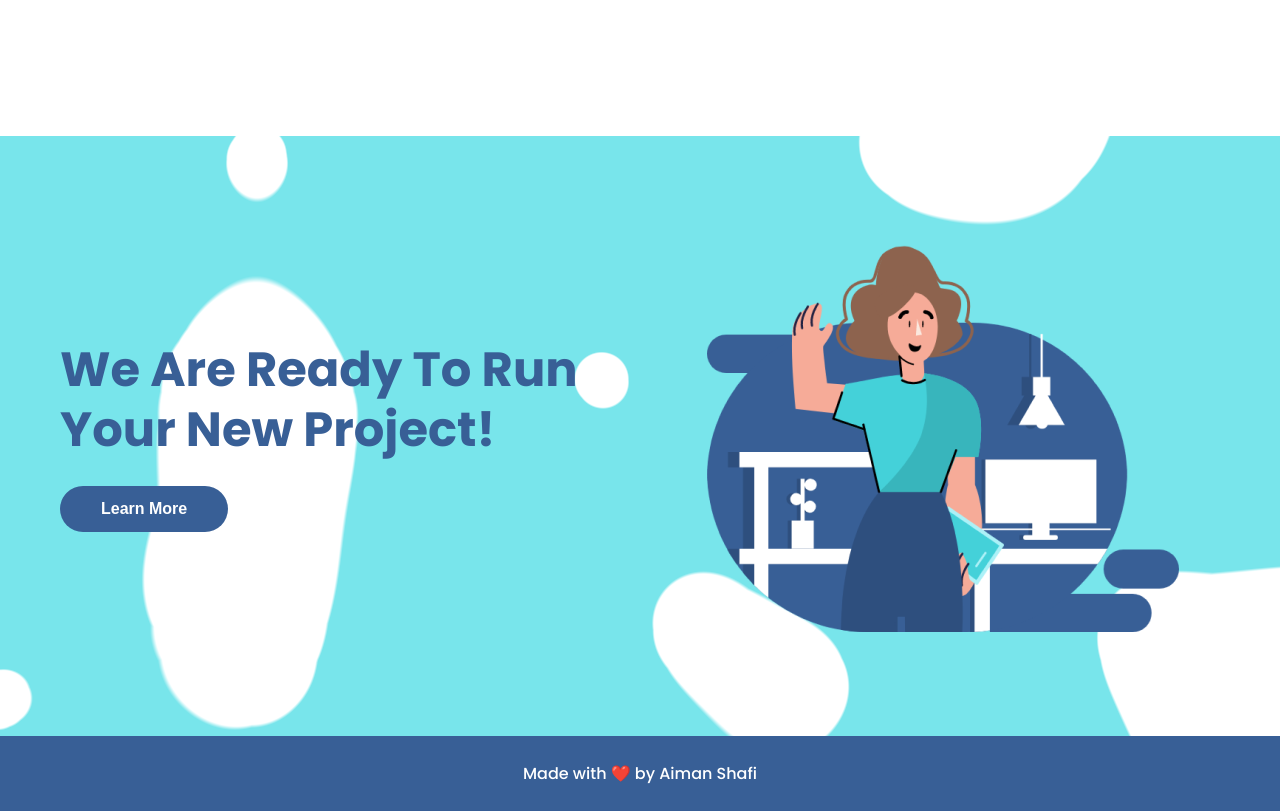
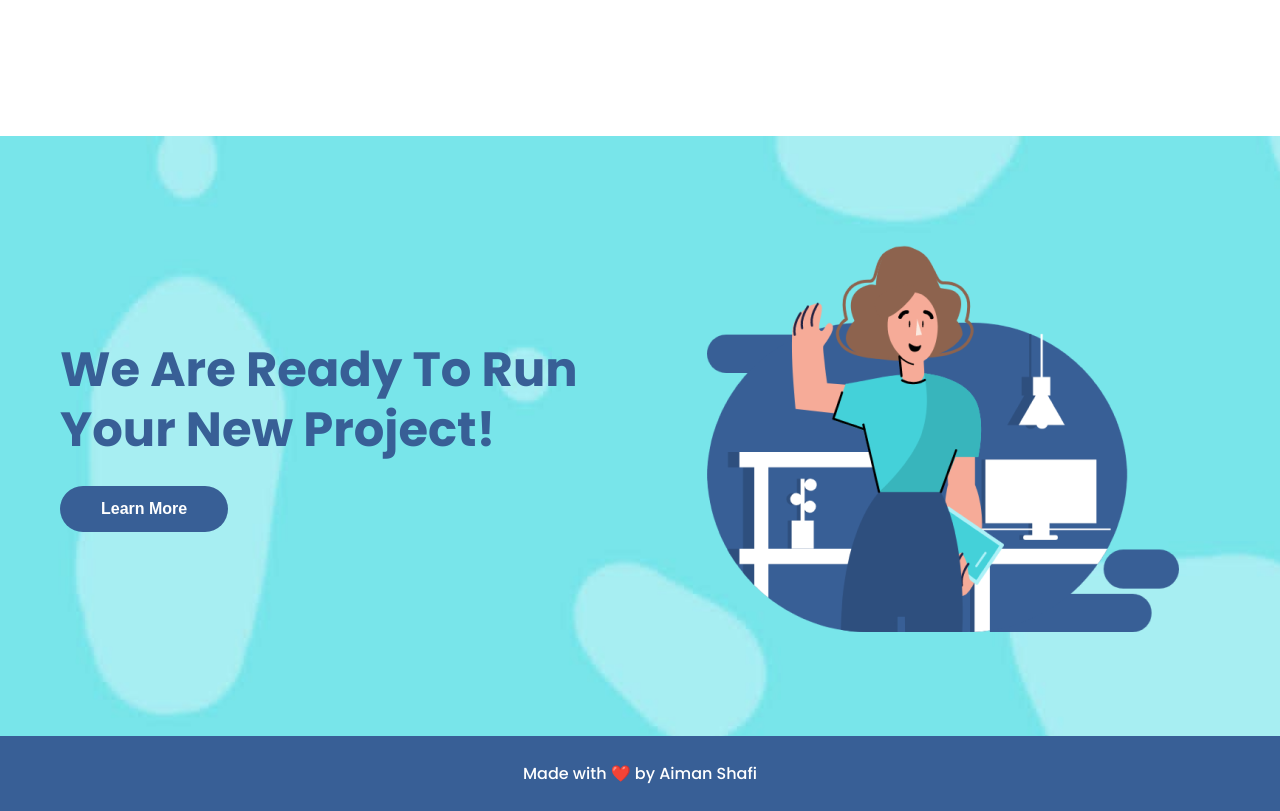
Before and after one commit to razu-web-developer/cmbd-264, a plain HTML site: page epi-08(Responsive Design)/assignment-02/index.html in a window 1280 px wide. Shown: the part 1282-2093 px from the top of the page. Drawn offline with nearby package versions, Linux system fonts and the light colour scheme; files whose address does not match are found by name.

Commit message:
problem solve in bg-img new-project-container section

```diff
--- a/epi-08(Responsive Design)/assignment-02/style.css
+++ b/epi-08(Responsive Design)/assignment-02/style.css
@@ -167,21 +167,20 @@ nav a {
 /* New Project container side */
 
 .new-project-container {
-
-    position: relative;
-    background-image: url('./img/image5.png');
-    position: relative;
+    background-image: url('./img/download.jpeg');
+    background-size: cover;
+    background-position: center;
+    background-repeat: no-repeat;
 }
 
 
-.new-project-div::before {
+/* .new-project-div::before {
     content: '';
     position: absolute;
-    background-color: #78E5EB;
     width: 100%;
     height: 100%;
     z-index: -1;
-}
+}  */
 
 .new-project-side {
     display: flex;
```
Also changed, not shown: epi-08(Responsive Design)/assignment-02/img/download.jpeg (added).
